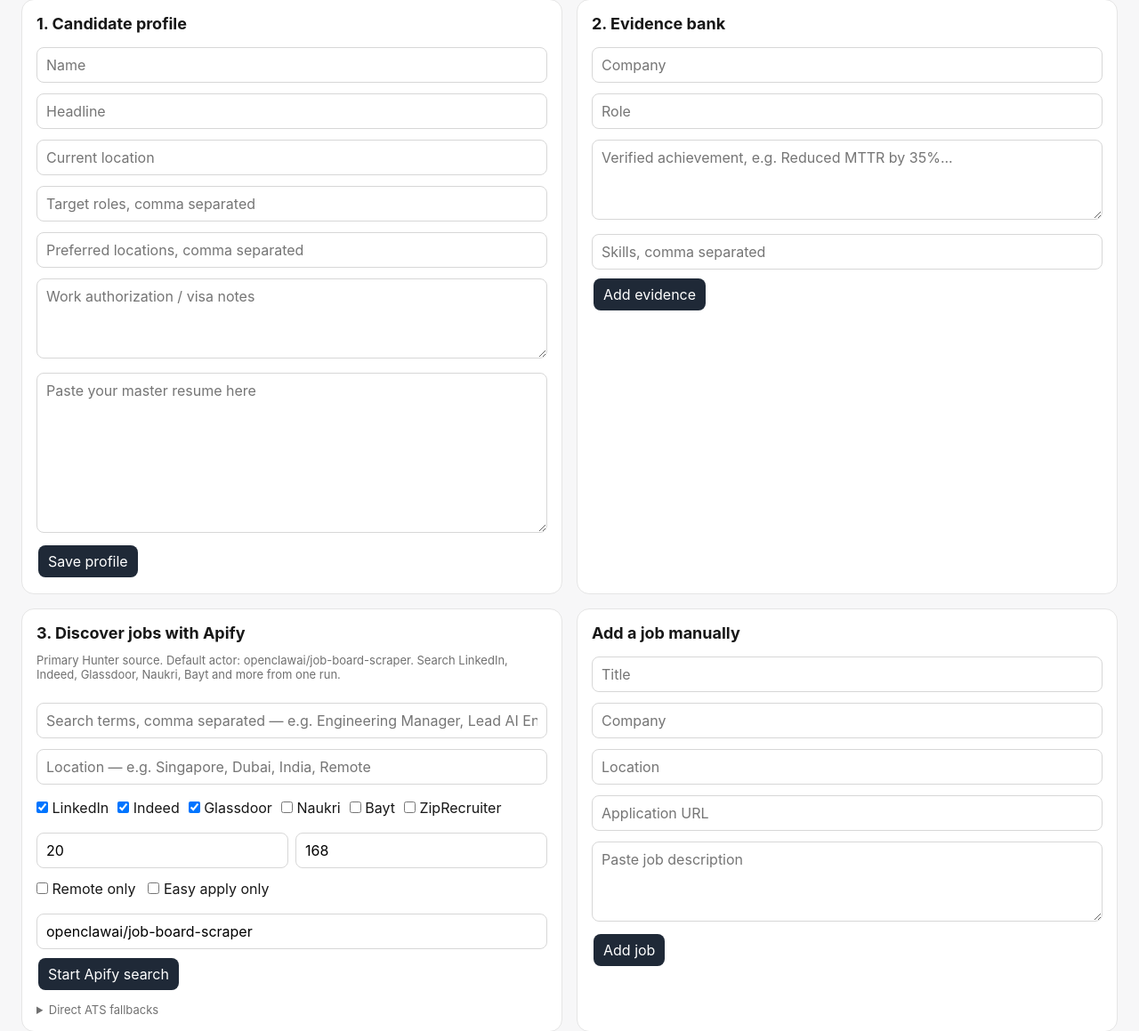
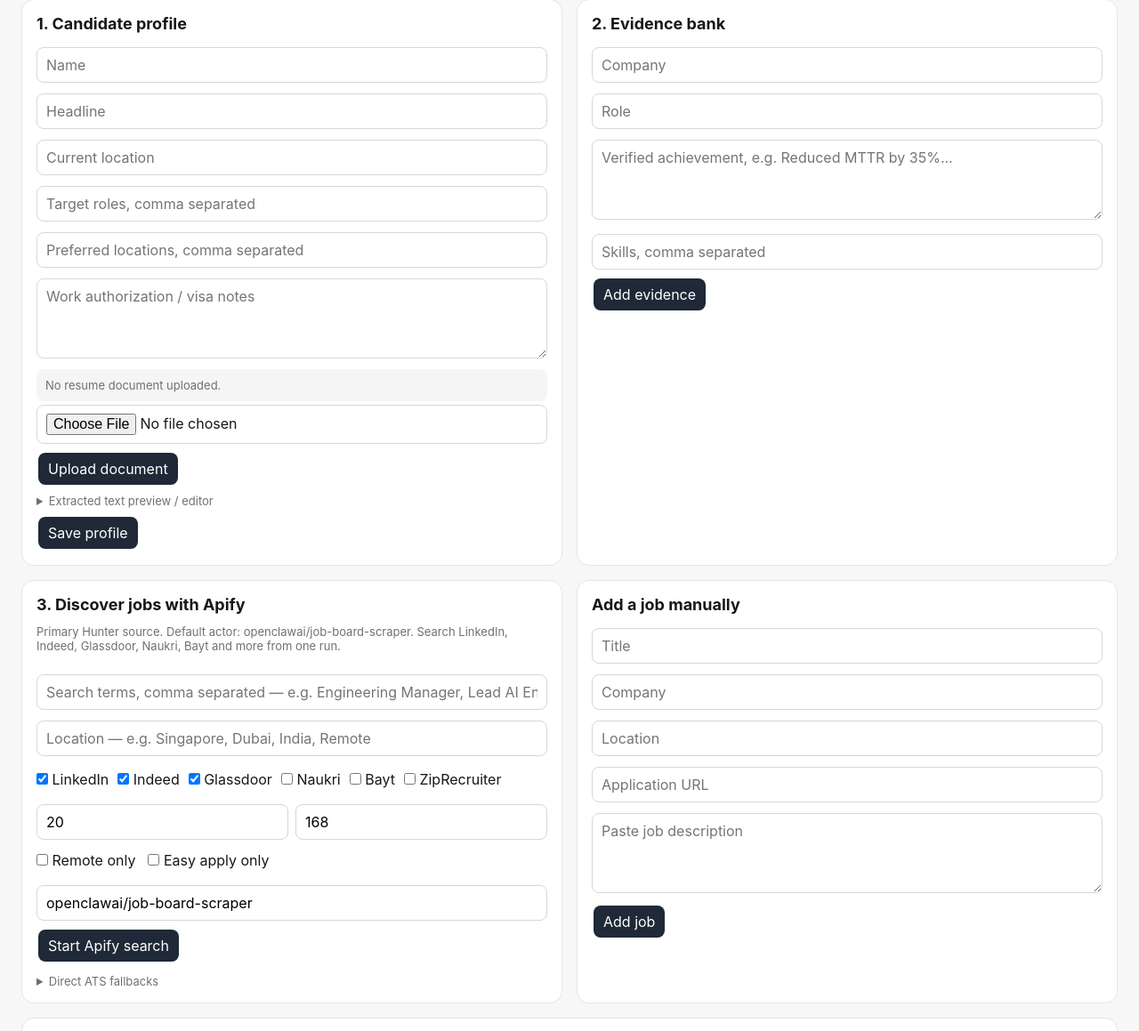
Before and after one commit to lucifer-diaz/AI-Job-Hunt, a FastAPI app: page / in a window 1280 px wide. Shown: the part 203-1362 px from the top of the page at 89% size. Run offline with FastAPI, Linux system fonts and the light colour scheme; data comes from the database, SQL or seed files in the repository; data that the repository does not hold is empty.

Commit message:
Add secure resume document storage and uploads

```diff
--- a/app/main.py
+++ b/app/main.py
@@ -2,21 +2,21 @@ from __future__ import annotations
 
 import base64
 import hashlib
-import json
 import secrets
+import uuid
 from datetime import UTC, datetime
-from io import BytesIO
 
-from fastapi import Depends, FastAPI, Header, HTTPException, Request
-from fastapi.responses import HTMLResponse, Response
+from fastapi import Depends, FastAPI, File, Header, HTTPException, Request, UploadFile
+from fastapi.responses import FileResponse, HTMLResponse, Response
 from fastapi.templating import Jinja2Templates
 from sqlalchemy import desc, func, select
 from sqlalchemy.orm import Session
 
 from app.db import Base, engine, get_db
-from app.models import Application, CandidateProfile, Evidence, FollowUp, Job, ResumeVariant, SearchRun
+from app.models import Application, CandidateProfile, Evidence, FollowUp, Job, ResumeDocument, ResumeVariant, SearchRun
 from app.schemas import ApifySearchIn, EvidenceIn, ManualJobIn, ProfileIn, RecruiterIn
 from app.services.exports import markdown_to_simple_pdf
+from app.services.documents import DocumentError, LocalDocumentStorage, extract_document, validate_document
 from app.services.sources import import_greenhouse, import_lever, refresh_apify_run, start_apify_search, upsert_job
 from app.services.workflow import approve_job, create_due_followups, get_profile, mark_applied, rank_job, tailor_job
 from app.settings import get_settings
@@ -24,6 +24,7 @@ from app.settings import get_settings
 Base.metadata.create_all(bind=engine)
 settings = get_settings()
 app = FastAPI(title=settings.app_name, version="0.3.0")
+document_storage = LocalDocumentStorage(settings.resume_storage_path)
 
 
 @app.middleware("http")
@@ -77,6 +78,7 @@ def dashboard(request: Request, db: Session = Depends(get_db)):
     }
     return templates.TemplateResponse(request=request, name="dashboard.html", context={ "jobs": jobs, "profile": profile, "evidence": evidence,
         "applications": applications, "followups": followups, "search_runs": search_runs, "stats": stats,
+        "resume_document": profile.resume_document,
         "llm_provider": settings.llm_provider, "apify_actor_id": settings.apify_actor_id,
     })
 
@@ -231,12 +233,122 @@ def profile_get(db: Session = Depends(get_db)):
 
 
 @app.put("/api/profile")
+@app.patch("/api/profile")
 def profile_put(payload: ProfileIn, db: Session = Depends(get_db)):
     p = get_profile(db)
-    for key, value in payload.model_dump().items():
+    for key, value in payload.model_dump(exclude_unset=True).items():
         setattr(p, key, value)
     db.commit()
     return {"ok": True}
+
+
+def document_dict(document: ResumeDocument, include_text: bool = False) -> dict:
+    result = {
+        "id": document.id,
+        "original_filename": document.original_filename,
+        "media_type": document.media_type,
+        "checksum": document.checksum,
+        "size": document.size,
+        "uploaded_at": document.uploaded_at.isoformat(),
+        "extraction_status": document.extraction_status,
+        "download_url": "/api/profile/resume/download",
+    }
+    if include_text:
+        result["extracted_text"] = document.extracted_text
+    return result
+
+
+async def save_resume_upload(upload: UploadFile, db: Session) -> dict:
+    data = bytearray()
+    while chunk := await upload.read(64 * 1024):
+        data.extend(chunk)
+        if len(data) > settings.resume_max_upload_bytes:
+            raise HTTPException(413, f"Resume exceeds {settings.resume_max_upload_bytes} byte limit")
+    filename = upload.filename or ""
+    try:
+        extension, media_type = validate_document(filename, upload.content_type, bytes(data))
+        extracted_text = extract_document(bytes(data), extension)
+    except DocumentError as exc:
+        raise HTTPException(422, str(exc)) from exc
+
+    profile = get_profile(db)
+    old_document = profile.resume_document
+    old_key = old_document.storage_key if old_document else None
+    storage_key = f"{profile.id}/{uuid.uuid4().hex}{extension}"
+    try:
+        document_storage.put(storage_key, bytes(data))
+        if old_document:
+            old_document.original_filename = filename
+            old_document.media_type = media_type
+            old_document.storage_key = storage_key
+            old_document.checksum = hashlib.sha256(data).hexdigest()
+            old_document.size = len(data)
+            old_document.uploaded_at = datetime.now(UTC).replace(tzinfo=None)
+            old_document.extraction_status = "complete"
+            old_document.extracted_text = extracted_text
+            document = old_document
+        else:
+            document = ResumeDocument(
+                profile_id=profile.id, original_filename=filename, media_type=media_type,
+                storage_key=storage_key, checksum=hashlib.sha256(data).hexdigest(), size=len(data),
+                extraction_status="complete", extracted_text=extracted_text,
+            )
+            db.add(document)
+        # This is the canonical text workflow.py already consumes.
+        profile.master_resume = extracted_text
+        db.commit()
+        db.refresh(document)
+    except Exception:
+        db.rollback()
+        document_storage.delete(storage_key)
+        raise
+    if old_key and old_key != storage_key:
+        document_storage.delete(old_key)
+    return document_dict(document, include_text=True)
+
+
+@app.get("/api/profile/resume")
+def resume_metadata(include_text: bool = False, db: Session = Depends(get_db)):
+    document = get_profile(db).resume_document
+    if not document:
+        raise HTTPException(404, "No resume document uploaded")
+    return document_dict(document, include_text)
+
+
+@app.post("/api/profile/resume", status_code=201)
+async def resume_upload(file: UploadFile = File(...), db: Session = Depends(get_db)):
+    return await save_resume_upload(file, db)
+
+
+@app.put("/api/profile/resume")
+async def resume_replace(file: UploadFile = File(...), db: Session = Depends(get_db)):
+    if not get_profile(db).resume_document:
+        raise HTTPException(404, "No resume document to replace")
+    return await save_resume_upload(file, db)
+
+
+@app.get("/api/profile/resume/download")
+def resume_download(db: Session = Depends(get_db)):
+    document = get_profile(db).resume_document
+    if not document:
+        raise HTTPException(404, "No resume document uploaded")
+    path = document_storage.path(document.storage_key)
+    if not path.is_file():
+        raise HTTPException(404, "Stored resume file is missing")
+    return FileResponse(path, media_type=document.media_type, filename=document.original_filename)
+
+
+@app.delete("/api/profile/resume", status_code=204)
+def resume_delete(db: Session = Depends(get_db)):
+    profile = get_profile(db)
+    document = profile.resume_document
+    if not document:
+        raise HTTPException(404, "No resume document uploaded")
+    storage_key = document.storage_key
+    db.delete(document)
+    profile.master_resume = ""
+    db.commit()
+    document_storage.delete(storage_key)
 
 
 @app.get("/api/evidence")
--- a/app/settings.py
+++ b/app/settings.py
@@ -46,6 +46,12 @@ class Settings(BaseSettings):
     followup_days: int = 5
     max_jobs_per_batch: int = 30
 
+    # Resume binaries live outside the relational database. In production this
+    # directory may be a mounted object-storage/FUSE volume; the adapter keeps
+    # storage concerns isolated so a cloud implementation can be substituted.
+    resume_storage_path: str = "./data/resumes"
+    resume_max_upload_bytes: int = 10 * 1024 * 1024
+
     model_config = SettingsConfigDict(env_file=".env", env_file_encoding="utf-8", extra="ignore")
 
 
--- a/app/templates/dashboard.html
+++ b/app/templates/dashboard.html
@@ -51,7 +51,19 @@
       <input id="p-target" placeholder="Target roles, comma separated" value="{{ profile.target_roles|join(', ') }}">
       <input id="p-locations" placeholder="Preferred locations, comma separated" value="{{ profile.preferred_locations|join(', ') }}">
       <textarea id="p-auth" placeholder="Work authorization / visa notes">{{ profile.work_authorization }}</textarea>
-      <textarea id="p-resume" placeholder="Paste your master resume here" style="min-height:180px">{{ profile.master_resume }}</textarea>
+      <div id="resume-current" class="muted" style="padding:10px;background:#f5f5f5;border-radius:8px">
+        {% if resume_document %}<strong>{{ resume_document.original_filename }}</strong> · {{ resume_document.size }} bytes · {{ resume_document.extraction_status }}
+        {% else %}No resume document uploaded.{% endif %}
+      </div>
+      <input id="resume-file" type="file" accept=".pdf,.docx,.txt,.md" aria-label="Resume document">
+      <progress id="resume-progress" value="0" max="100" style="width:100%;display:none"></progress>
+      <div id="resume-feedback" class="muted" aria-live="polite"></div>
+      <button type="button" onclick="uploadResume()">{% if resume_document %}Replace document{% else %}Upload document{% endif %}</button>
+      {% if resume_document %}<button type="button" class="secondary" onclick="window.open('/api/profile/resume/download')">Download</button>
+      <button type="button" class="secondary" onclick="removeResume()">Remove</button>{% endif %}
+      <details style="margin:8px 0"><summary class="muted">Extracted text preview / editor</summary>
+        <textarea id="p-resume" placeholder="Extracted master resume text" style="min-height:180px">{{ profile.master_resume }}</textarea>
+      </details>
       <button onclick="saveProfile()">Save profile</button>
     </section>
 
@@ -161,7 +173,18 @@ async function pollApify(id){
   }catch(e){document.getElementById('apify-status').textContent=`Polling error: ${e.message}`}
 }
 async function addEvidence(){try{done(await post('/api/evidence',{company:val('e-company'),role:val('e-role'),claim:val('e-claim'),skills:csv('e-skills'),tags:[],verified:true}))}catch(e){alert(e.message)}}
-async function saveProfile(){const body={name:val('p-name'),email:'',phone:'',location:val('p-location'),linkedin_url:'',github_url:'',headline:val('p-headline'),target_roles:csv('p-target'),preferred_locations:csv('p-locations'),work_authorization:val('p-auth'),compensation_notes:'',master_resume:val('p-resume'),search_preferences:{}}; const r=await fetch('/api/profile',{method:'PUT',headers:{'Content-Type':'application/json'},body:JSON.stringify(body)}); if(!r.ok) alert(await r.text()); else alert('Profile saved')}
+async function saveProfile(){const body={name:val('p-name'),location:val('p-location'),headline:val('p-headline'),target_roles:csv('p-target'),preferred_locations:csv('p-locations'),work_authorization:val('p-auth'),master_resume:val('p-resume')}; const r=await fetch('/api/profile',{method:'PATCH',headers:{'Content-Type':'application/json'},body:JSON.stringify(body)}); if(!r.ok) alert(await r.text()); else alert('Profile saved')}
+function uploadResume(){
+  const file=document.getElementById('resume-file').files[0]; if(!file) return alert('Choose a resume document first');
+  const form=new FormData(); form.append('file',file); const xhr=new XMLHttpRequest();
+  const progress=document.getElementById('resume-progress'), feedback=document.getElementById('resume-feedback');
+  progress.style.display='block'; progress.value=0; feedback.textContent='Uploading…';
+  xhr.upload.onprogress=e=>{if(e.lengthComputable) progress.value=Math.round(e.loaded/e.total*100)};
+  xhr.onload=()=>{let data={};try{data=JSON.parse(xhr.responseText)}catch{} if(xhr.status>=200&&xhr.status<300){feedback.textContent='Extraction complete. The master resume is ready.'; document.getElementById('p-resume').value=data.extracted_text||''; setTimeout(()=>location.reload(),600)}else{feedback.textContent='Upload failed: '+(data.detail||xhr.responseText)}};
+  xhr.onerror=()=>feedback.textContent='Upload failed due to a network error.';
+  xhr.open({% if resume_document %}'PUT'{% else %}'POST'{% endif %},'/api/profile/resume'); xhr.send(form);
+}
+async function removeResume(){if(!confirm('Remove the current resume document and extracted text?')) return; const r=await fetch('/api/profile/resume',{method:'DELETE'}); if(r.ok) location.reload(); else alert(await r.text())}
 async function markApplied(id){try{done(await post(`/api/jobs/${id}/applied`,{recruiter_name:'',recruiter_email:'',notes:''}))}catch(e){alert(e.message)}}
 function val(id){return document.getElementById(id).value.trim()} function csv(id){return val(id).split(',').map(x=>x.trim()).filter(Boolean)}
 </script>
--- a/pyproject.toml
+++ b/pyproject.toml
@@ -14,6 +14,8 @@ dependencies = [
   "beautifulsoup4>=4.13,<5",
   "jinja2>=3.1,<4",
   "python-multipart>=0.0.20,<1",
+  "pypdf>=6.0,<7",
+  "python-docx>=1.2,<2",
   "openai>=2.0,<3",
   "anthropic>=0.67,<1",
   "reportlab>=4.4,<5",
--- a/requirements.txt
+++ b/requirements.txt
@@ -8,6 +8,8 @@ httpx>=0.28,<1
 beautifulsoup4>=4.13,<5
 jinja2>=3.1,<4
 python-multipart>=0.0.20,<1
+pypdf>=6.0,<7
+python-docx>=1.2,<2
 openai>=2.0,<3
 anthropic>=0.67,<1
 reportlab>=4.4,<5
```
Also changed, not shown: app/models.py (+25 -0 lines), app/schemas.py (+14 -14 lines), app/services/documents.py (added, +101 -0 lines), tests/test_resume_documents.py (added, +98 -0 lines), README.md, 1 other file.
